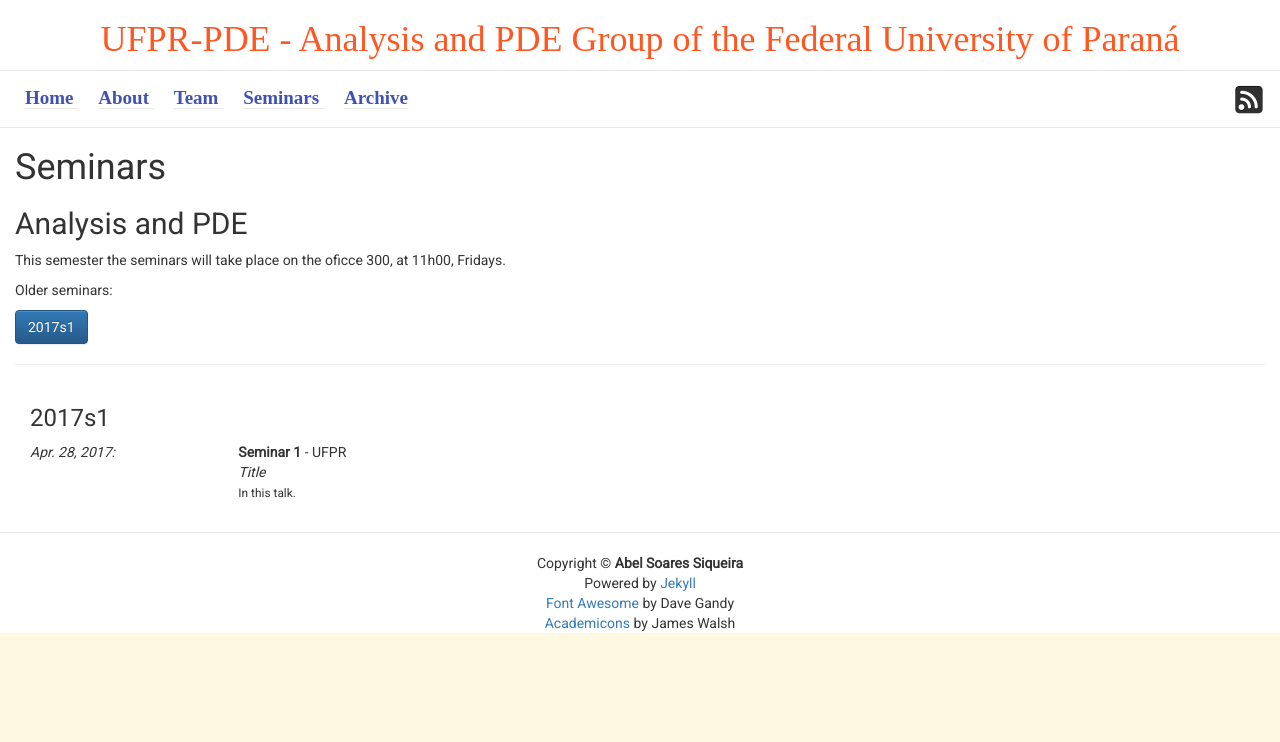
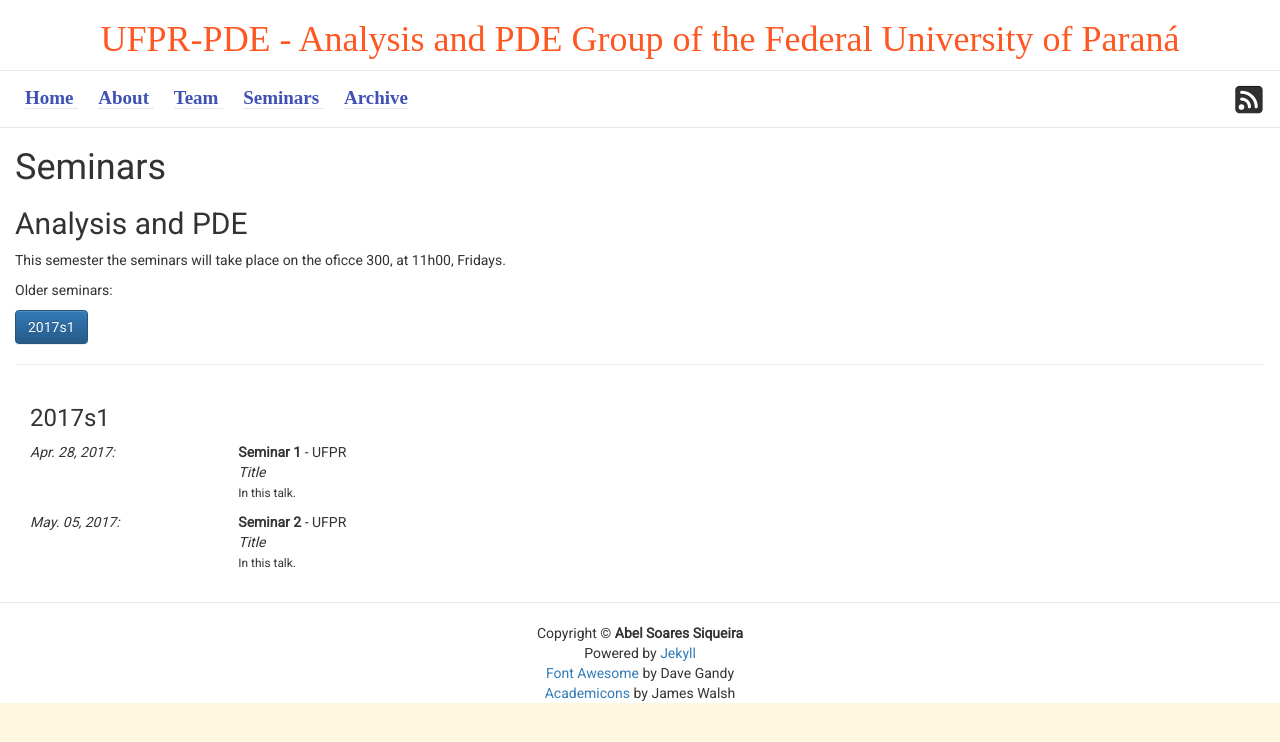
Before and after one commit to ufpr-pde/ufpr-opt.github.io, a Jekyll site: the page built from d_seminars.md, in a window 1280 px wide. Shown: the top 742 px of the page. Built offline with Jekyll 4.4.1, drawn with Linux system fonts in a browser that asks for light colours; some web fonts are replaced.

Commit message:
Update seminars.yml

```diff
--- a/_data/seminars.yml
+++ b/_data/seminars.yml
@@ -5,3 +5,11 @@
   title: Title
   abstract: >
     In this talk.
+
+- author: Seminar 2
+  date: 2017-05-05
+  semester: 2017s1
+  affiliation: UFPR
+  title: Title
+  abstract: >
+    In this talk.
```
